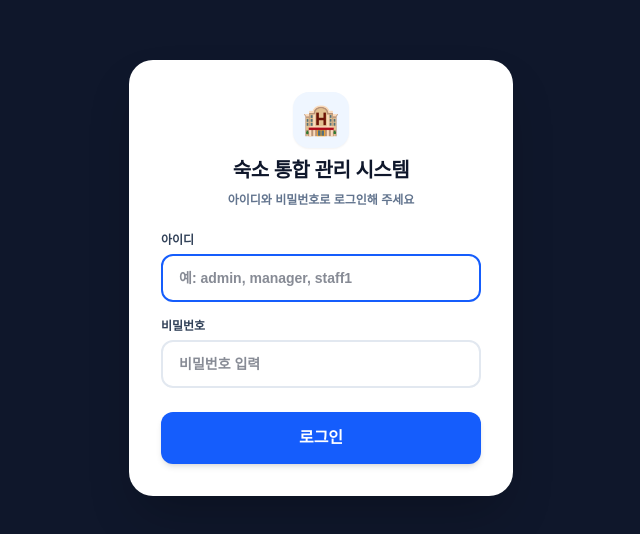
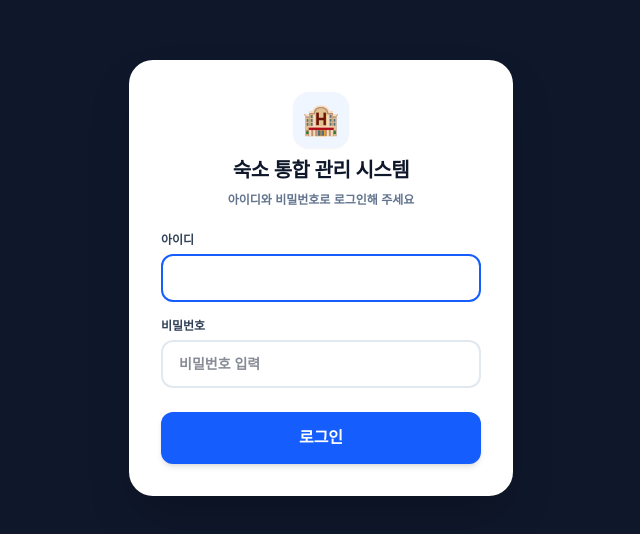
Before and after one commit to dewave00-pixel/beds24-dashboard, a Next.js app: page /login in a window 1280 px wide. Shown: the part 122-656 px from the top of the page, without its empty margins (319-959 px from the left). Built offline with nearby package versions, Linux system fonts and the light colour scheme.

Commit message:
fix: id placeholder 삭제

```diff
--- a/app/login/page.tsx
+++ b/app/login/page.tsx
@@ -65,7 +65,6 @@ export default function LoginPage() {
                                 setUsername(e.target.value);
                                 if (errorMsg) setErrorMsg('');
                             }}
-                            placeholder="예: admin, manager, staff1"
                             autoFocus
                             required
                             autoCapitalize="none"
```
